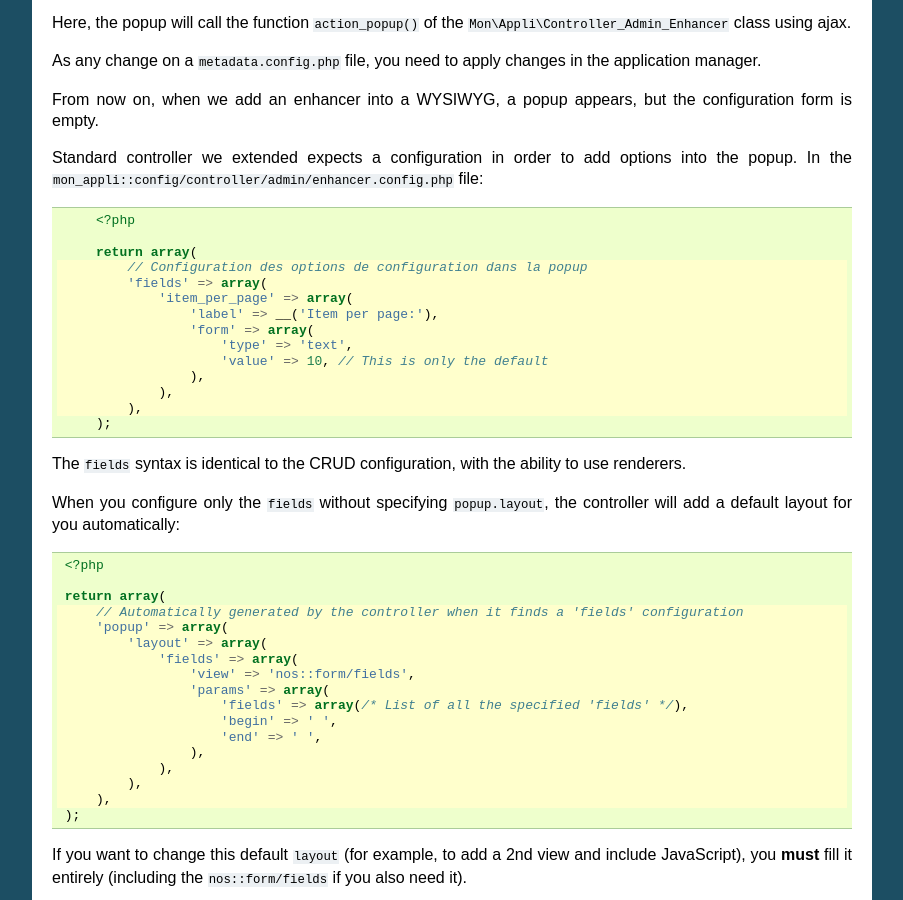
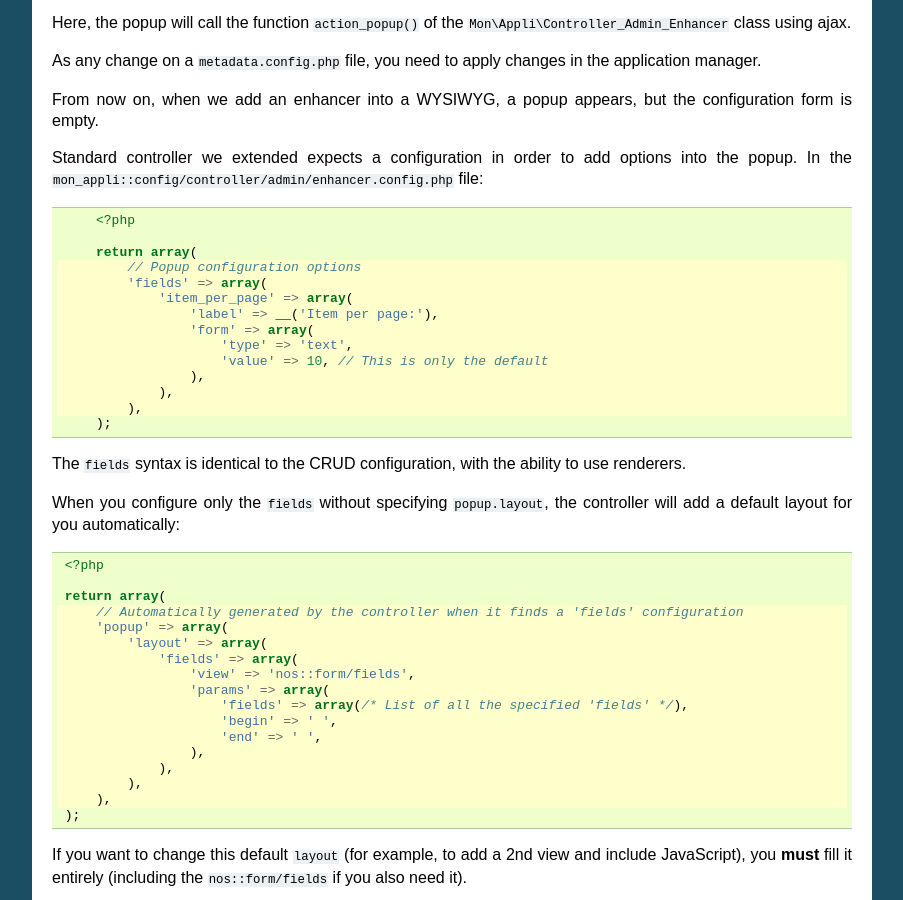
Before and after one commit to Meroje/documentation-en, a Sphinx documentation site: the page built from source/app_create/enhancer.rst, in a window 1280 px wide and 900 px high, scrolled down 933 px. Shown: the whole window, without its empty margins (198-1101 px from the left). Built offline with Sphinx 7.4.7, drawn with Linux system fonts in a browser that asks for light colours.

Commit message:
Enhancer popup now explained using the 'fields' configuration

```diff
--- a/source/app_create/enhancer.rst
+++ b/source/app_create/enhancer.rst
@@ -73,7 +73,7 @@ In the :file:`mon_appli::config/controller/admin/enhancer.config.php` file:
         <?php
 
         return array(
-            // Configuration des options de configuration dans la popup
+            // Popup configuration options
             'fields' => array(
                 'item_per_page' => array(
                     'label' => __('Item per page:'),
```
